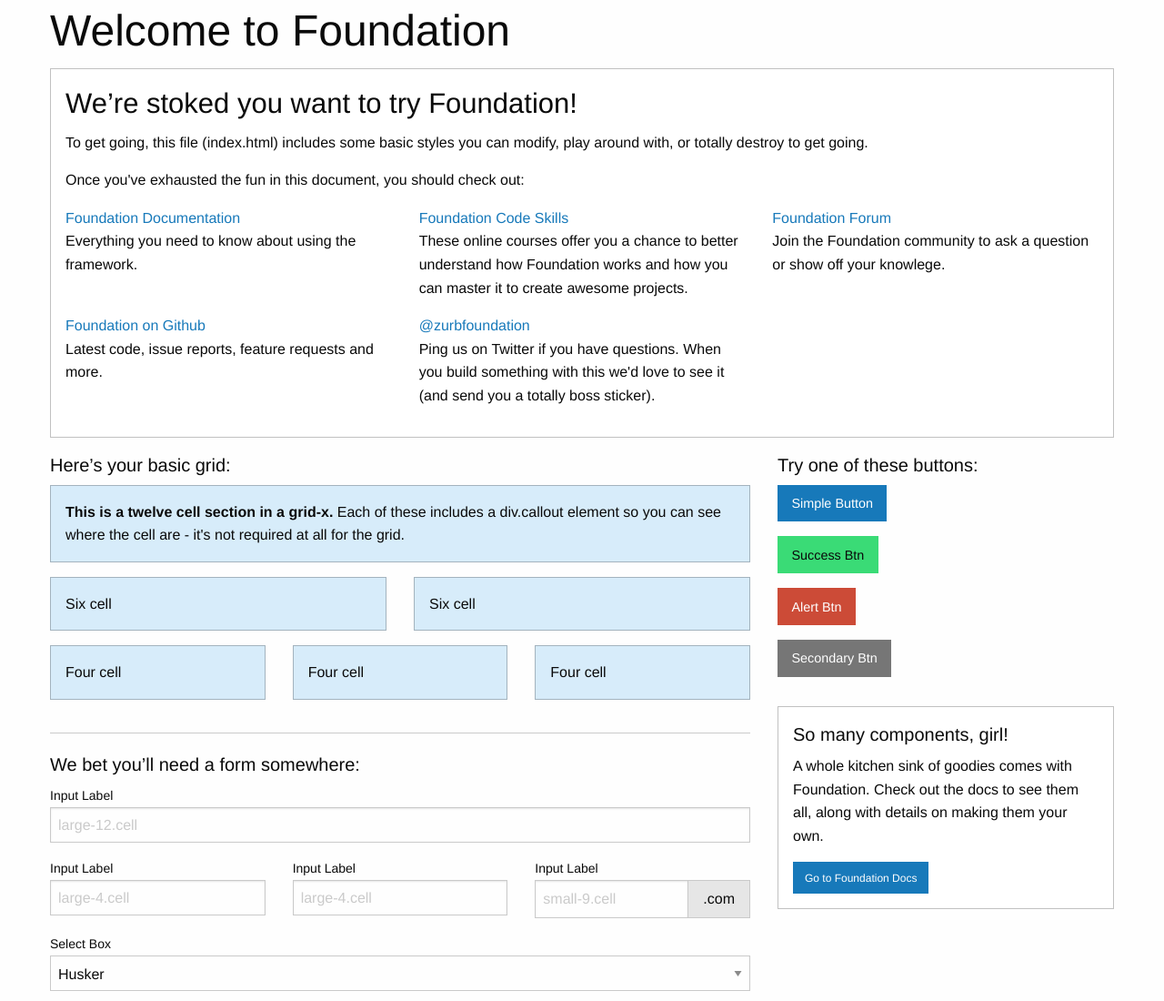
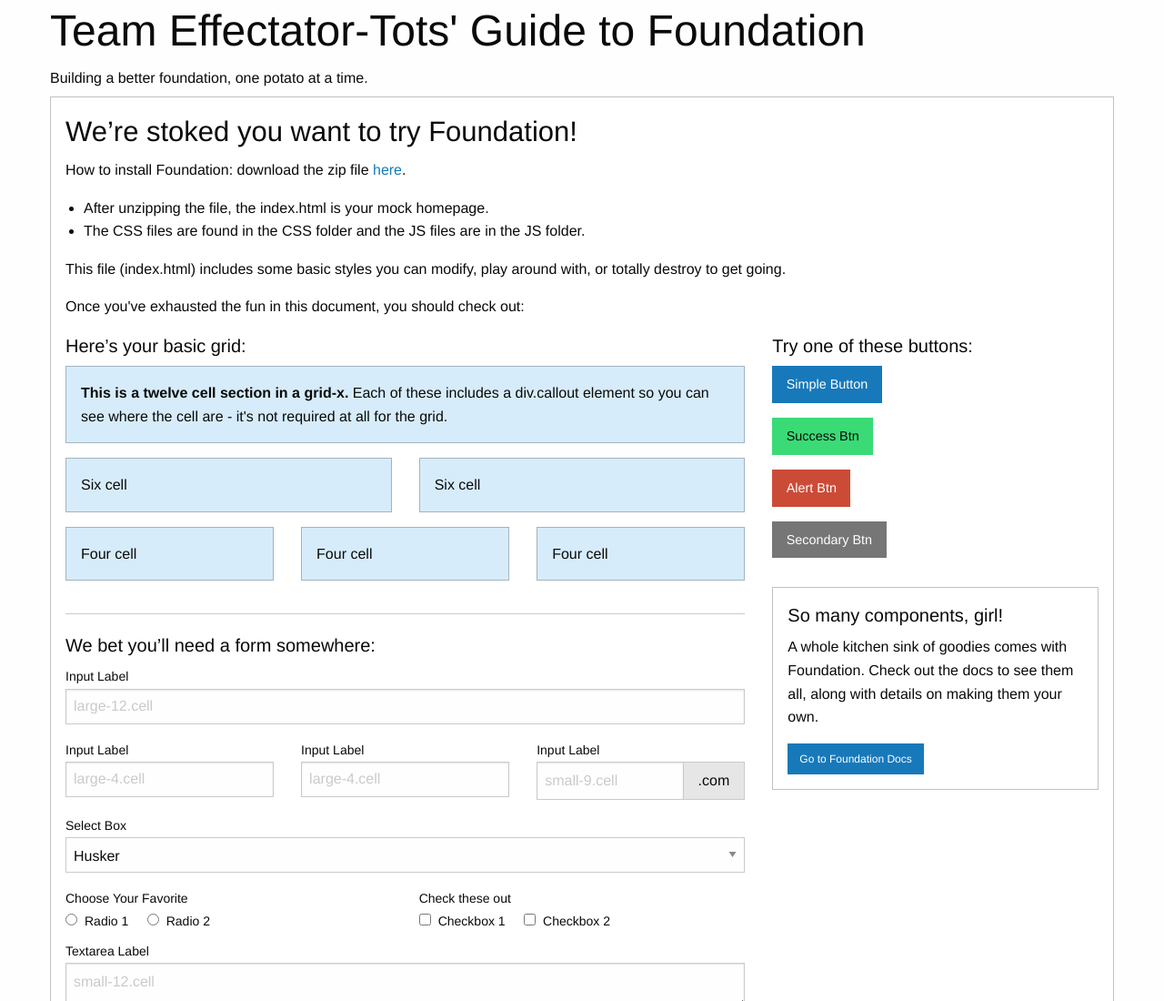
Before and after one commit to sngo1/Effectator-Tots, a plain HTML site: page index.html in a window 1280 px wide. Shown: the top 1100 px of the page at 91% size. Drawn offline with Linux system fonts and the light colour scheme.

Commit message:
changed html

```diff
--- a/index.html
+++ b/index.html
@@ -4,7 +4,7 @@
     <meta charset="utf-8">
     <meta http-equiv="x-ua-compatible" content="ie=edge">
     <meta name="viewport" content="width=device-width, initial-scale=1.0">
-    <title>Foundation for Sites</title>
+    <title>Learn Foundation</title>
     <link rel="stylesheet" href="css/foundation.css">
     <link rel="stylesheet" href="css/app.css">
   </head>
@@ -12,7 +12,8 @@
     <div class="grid-container">
       <div class="grid-x grid-padding-x">
         <div class="large-12 cell">
-          <h1>Welcome to Foundation</h1>
+          <h1>Team Effectator-Tots' Guide to Foundation</h1>
+	  <h6> Building a better foundation, one potato at a time. </h6>
         </div>
       </div>
 
@@ -20,30 +21,19 @@
         <div class="large-12 cell">
           <div class="callout">
             <h3>We&rsquo;re stoked you want to try Foundation! </h3>
-            <p>To get going, this file (index.html) includes some basic styles you can modify, play around with, or totally destroy to get going.</p>
+
+	    <p> How to install Foundation: download the zip file <a href="https://foundation.zurb.com/sites/download.html/">here</a>.<br>
+	      <ul>
+		<li>
+		  After unzipping the file, the index.html is your mock homepage.
+		</li>
+		<li>
+		  The CSS files are found in the CSS folder and the JS files are in the JS folder.
+		</li>
+	      </ul>
+	     </p>
+<p>This file (index.html) includes some basic styles you can modify, play around with, or totally destroy to get going.</p>
             <p>Once you've exhausted the fun in this document, you should check out:</p>
-            <div class="grid-x grid-padding-x">
-              <div class="large-4 medium-4 cell">
-                <p><a href="http://foundation.zurb.com/docs">Foundation Documentation</a><br />Everything you need to know about using the framework.</p>
-              </div>
-              <div class="large-4 medium-4 cell">
-                <p><a href="http://zurb.com/university/code-skills">Foundation Code Skills</a><br />These online courses offer you a chance to better understand how Foundation works and how you can master it to create awesome projects.</p>
-              </div>
-              <div class="large-4 medium-4 cell">
-                <p><a href="http://foundation.zurb.com/forum">Foundation Forum</a><br />Join the Foundation community to ask a question or show off your knowlege.</p>
-              </div>
-            </div>
-            <div class="grid-x grid-padding-x">
-              <div class="large-4 medium-4 medium-push-2 cell">
-                <p><a href="http://github.com/zurb/foundation">Foundation on Github</a><br />Latest code, issue reports, feature requests and more.</p>
-              </div>
-              <div class="large-4 medium-4 medium-pull-2 cell">
-                <p><a href="https://twitter.com/ZURBfoundation">@zurbfoundation</a><br />Ping us on Twitter if you have questions. When you build something with this we'd love to see it (and send you a totally boss sticker).</p>
-              </div>
-            </div>
-          </div>
-        </div>
-      </div>
 
       <div class="grid-x grid-padding-x">
         <div class="large-8 medium-8 cell">
```
